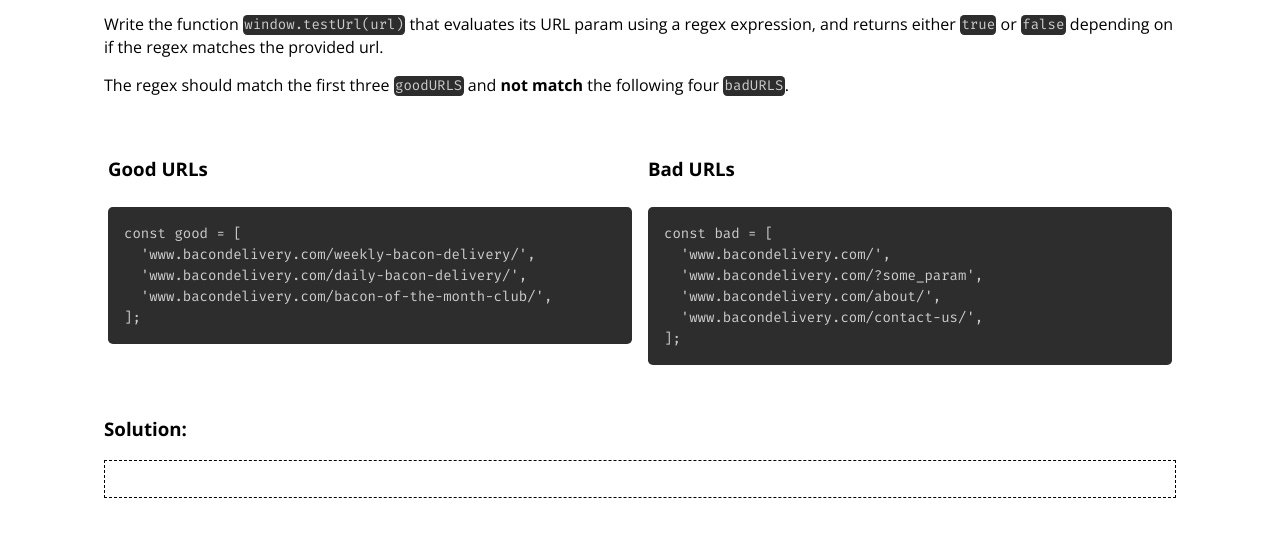
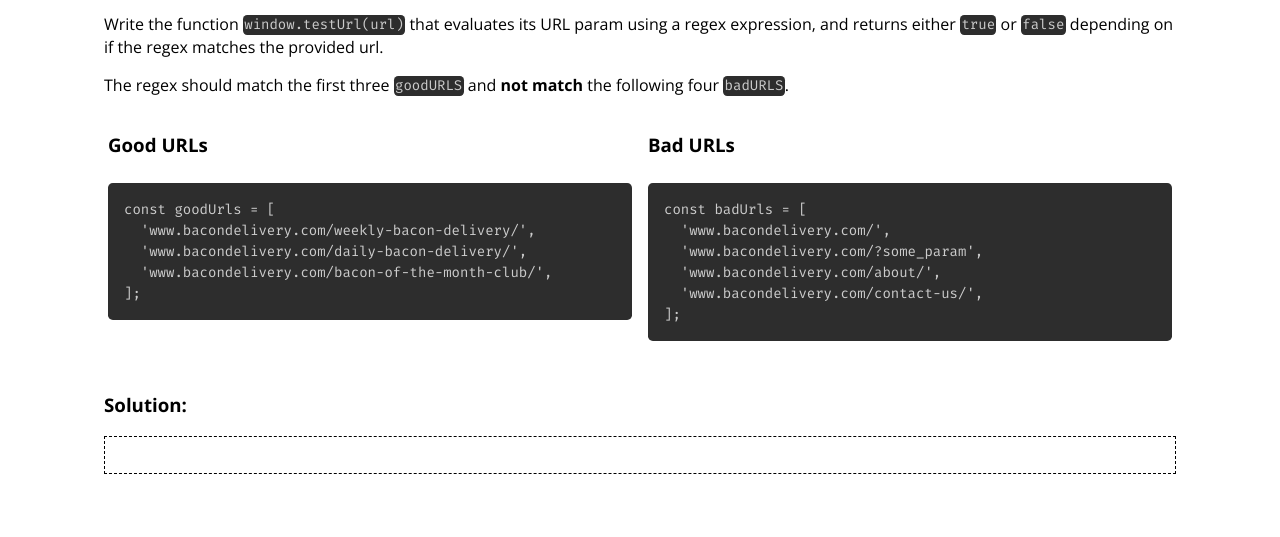
Before and after one commit to CROmetrics/eng-take-home-exercise, a website built with Parcel: page src/html/problem5.html in a window 1280 px wide. Shown: the part 189-726 px from the top of the page. Built offline with nearby package versions, Linux system fonts and the light colour scheme.

Commit message:
Update problem5.html

```diff
--- a/src/html/problem5.html
+++ b/src/html/problem5.html
@@ -36,13 +36,12 @@
           The regex should match the first three <code class="language-scss">goodURLS</code> and
           <strong>not match</strong> the following four <code class="language-scss">badURLS</code>.
         </p>
-      </div>
         <div id="test-urls">
           <div>
             <h3>Good URLs</h3>
             <pre>
               <code class="language-typescript" data-left-trim data-remove-indent data-right-trim>
-              const good = [
+                const goodUrls = [
                   'www.bacondelivery.com/weekly-bacon-delivery/',
                   'www.bacondelivery.com/daily-bacon-delivery/',
                   'www.bacondelivery.com/bacon-of-the-month-club/',
@@ -54,7 +53,7 @@
             <h3>Bad URLs</h3>
             <pre>
               <code class="language-typescript" data-left-trim data-remove-indent data-right-trim>
-              const bad = [
+                const badUrls = [
                   'www.bacondelivery.com/',
                   'www.bacondelivery.com/?some_param',
                   'www.bacondelivery.com/about/',
@@ -62,6 +61,7 @@
                 ];
               </code>
             </pre>
+          </div>
         </div>
       </div>
       <div>
```
Lines whose indentation alone changed are shown as unchanged.
